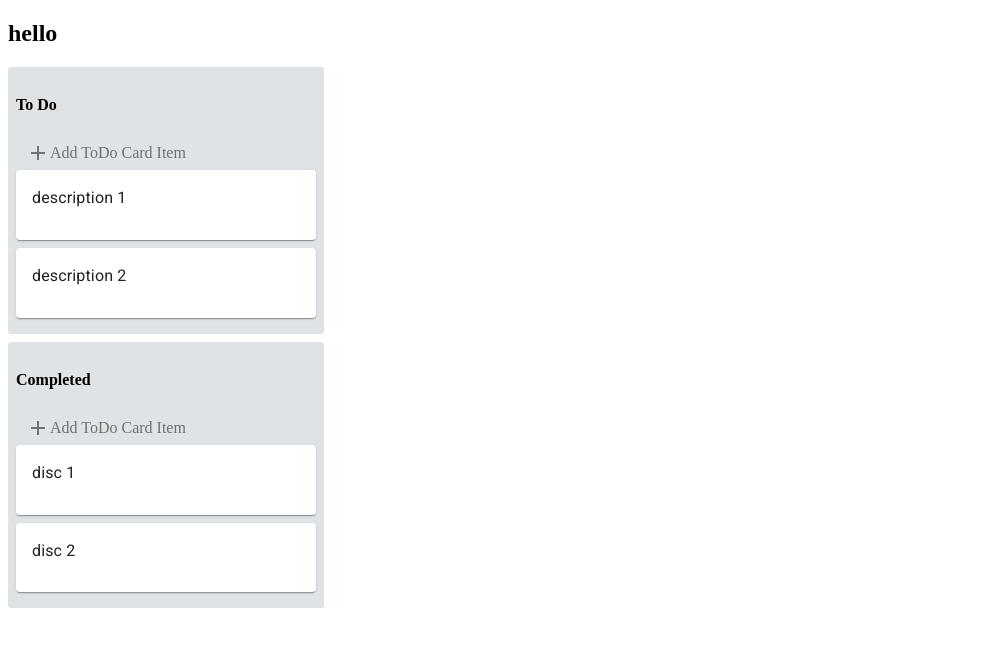
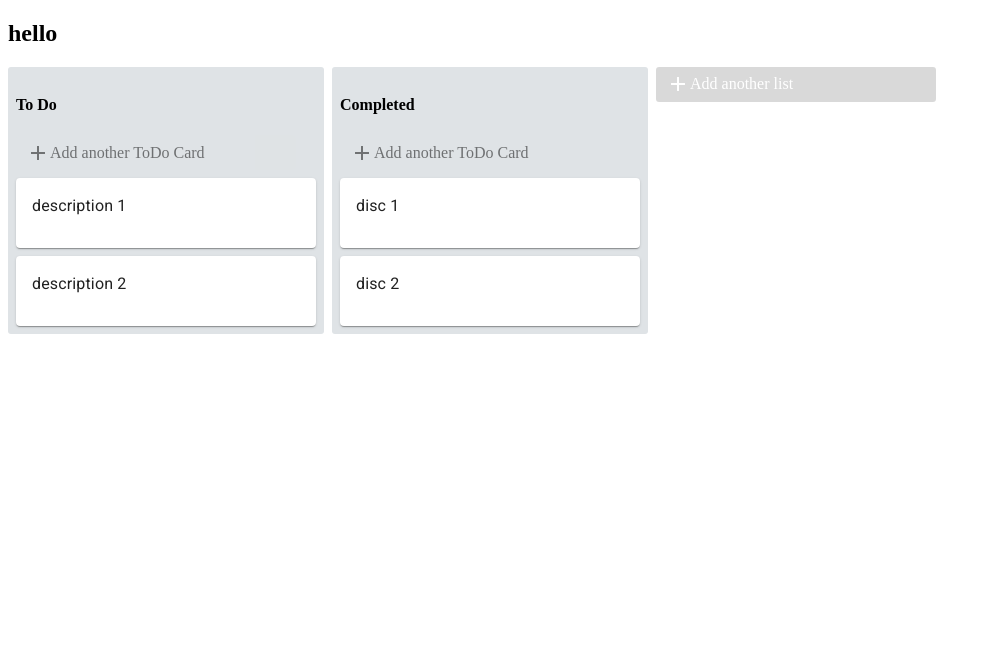
Before and after one commit to SanjayDookhoo/themeable-todo-react-app, a React (Create React App) app: page / in a window 1280 px wide. Shown: the top 646 px of the page, without its empty margins (0-991 px from the left). Built offline with nearby package versions, Linux system fonts and the light colour scheme.

Commit message:
added multi list functionality

```diff
--- a/src/actions/index.js
+++ b/src/actions/index.js
@@ -1,5 +1,7 @@
 export * from "./cardsActions";
+export * from "./listsActions";
 
 export const CONSTANTS ={
-    ADD_CARD: "ADD_CARD"
+    ADD_CARD: "ADD_CARD",
+    ADD_LIST: "ADD_LIST"
 }
--- a/src/actions/listsActions.js
+++ b/src/actions/listsActions.js
@@ -0,0 +1,8 @@
+import  {CONSTANTS } from "../actions";
+
+export const addList = (title) => {
+    return {
+        type: CONSTANTS.ADD_LIST,
+        payload: title
+    };
+};
--- a/src/components/ActionButton.js
+++ b/src/components/ActionButton.js
@@ -6,7 +6,7 @@ import Card from '@material-ui/core/Card';
 import Button from '@material-ui/core/Button';
 
 import {connect} from "react-redux"
-import {addCard} from "../actions";
+import {addList, addCard} from "../actions";
 
 class ActionButton extends React.Component{
     state ={
@@ -32,6 +32,16 @@ class ActionButton extends React.Component{
         })
     }
 
+    handleAddList = () => {
+        const {dispatch} = this.props;
+        const {text} = this.state
+
+        if(text){
+            dispatch(addList(text))
+        }
+        return;
+    }
+
     handleAddCard =()=>{
         const {dispatch,listID} = this.props;
         const {text} = this.state;
@@ -46,17 +56,32 @@ class ActionButton extends React.Component{
     }
 
     renderAddButton = () => {
+        const {list} = this.props;
+
+        const buttonText = list? "Add another list": "Add another ToDo Card";
+        const buttonTextOpacity = list ? 1 : 0.5;
+        const buttonTextColor = list? "white" : "inherit"
+        const buttonTextBackground = list? "rgba(0,0,0,0.15)": "inherit"
+
         return (
-            <div onClick={this.openForm} style={styles.addBtnStyle}>
+
+            <div onClick={this.openForm}
+                style={{
+                    ...styles.openFormButtonGroup,
+                    opacity:buttonTextOpacity,
+                    color:buttonTextColor,
+                    backgroundColor:buttonTextBackground
+                    }}>
                 <Icon>add</Icon>
-                <p>Add ToDo Card Item</p>
+                <p>{buttonText}</p>
             </div>
         )
     }
 
     renderForm = () => {
-        // const { list } = this.props;
-
+        const { list } = this.props;
+        const placeholder = list ? "Enter List Title": "Enter ToDo Card";
+        const buttonTitle = list ? "Add List": "Add ToDo Card";
         return <div>
             <Card style={{
                 minHeight: 80,
@@ -65,7 +90,7 @@ class ActionButton extends React.Component{
             }}>
                 {/*an auto height increasing text box*/}
                 <Textarea
-                    placeholder="enter to do item here"
+                    placeholder={placeholder}
                     autoFocus
                     onBlur={this.closeForm}
                     value={this.state.text}
@@ -83,11 +108,12 @@ class ActionButton extends React.Component{
             </Card>
             <div style={styles.formButtonGroup}>
                 <Button
-                    onMouseDown={this.handleAddCard} //onMouseDown function fires before onBlur Function, which is why onClick function was not used at this pointt
+                    //onMouseDown function fires before onBlur Function, which is why onClick function was not used at this pointt
+                    onMouseDown={list ? this.handleAddList : this.handleAddCard}
                     variant="contained"
                     style={{color:"white", backgroundColor:"#5aac44"}}
                 >
-                    Add ToDo Card
+                    {buttonTitle}
 
                 </Button>
 
@@ -106,28 +132,23 @@ class ActionButton extends React.Component{
     }
 
     render(){
-        const { completedList } = this.props;
-        if (completedList)
-            return null;
-        else{
-            if (this.state.formOpen )
-                return this.renderForm();
-            else
-                return this.renderAddButton();
-        }
+
+    if (this.state.formOpen )
+        return this.renderForm();
+    else
+        return this.renderAddButton();
 
     }
 }
 
 const styles={
-    addBtnStyle: {
-        opacity: 0.5,
+    openFormButtonGroup: {
         display: "flex",
         alignItems: "center",
-        curson: "pointer",
+        cursor: "pointer",
         borderRadius: 3,
         height: 35,
-        widht: 270,
+        width: 270,
         paddingLeft: 10
     },
     formButtonGroup: {
--- a/src/components/App.js
+++ b/src/components/App.js
@@ -1,6 +1,7 @@
 import React, {Component} from 'react';
 import List from "./List";
 import {connect} from "react-redux"
+import ActionButton from "./ActionButton"
 // import logo from './logo.svg';
 // import './App.css';
 
@@ -10,28 +11,29 @@ class App extends Component {
     return (
       <div className="App">
         <h2>hello</h2>
-        {/* <div style={styles.listContainer}> */}
+        <div style={styles.listContainer}>
+
           {/* <List title="first list"/> */}
           {lists.map(list => (
               <List
                 listID={list.id}
-              key={list.id}
+                key={list.id} /*performance update for react by including the id when mapping*/
                 title={list.title}
-              cards={list.cards} /> /*performance update for react by including the id when mapping*/
+                cards={list.cards} />
             ))}
-        {/* </div> */}
+            <ActionButton list />
+        </div>
       </div>
     );
   }
 }
 
-// const styles ={
-//   listContainer: {
-//     display: "flex",
-//     flexDirection:"row",
-//     marginRight: 8
-//   }
-// };
+const styles ={
+  listContainer: {
+    display: "flex",
+    flexDirection:"row"
+  }
+};
 
 const mapStateToProps = state => ({
   lists: state.lists
--- a/src/components/List.js
+++ b/src/components/List.js
@@ -9,7 +9,7 @@ const List = ({title,cards,listID}) => {
             <ActionButton listID={listID}/>
 
             {cards.map(cards =>(
-                 <Card key={cards.id} text={cards.text}/> //performance update for react by including the id when mapping
+                 <Card completed key={cards.id} text={cards.text}/> //performance update for react by including the id when mapping
             ))}
 
 
@@ -24,7 +24,7 @@ const styles={
         width: 300,
         padding:8,
         height: "100%",
-        marginBottom: 8
+        marginRight: 8
     }
 }
 
--- a/src/components/ListCard.js
+++ b/src/components/ListCard.js
@@ -17,7 +17,7 @@ const ListCard = ({text}) =>{
 
 const styles = {
     cardContainer: {
-        marginBottom: 8
+        marginTop: 8
     }
 }
 
--- a/src/reducers/listsReducer.js
+++ b/src/reducers/listsReducer.js
@@ -1,6 +1,7 @@
 import {CONSTANTS} from "../actions";
 
 let cardID=4;
+let listID=2
 
 const initialState = [
     {
@@ -35,6 +36,14 @@ const initialState = [
 
 const listsReducer = (state = initialState, action) => {
     switch(action.type) {
+        case CONSTANTS.ADD_LIST:
+            const newList ={
+                title:action.payload,
+                cards: [],
+                id: listID
+            }
+            listID +=1;
+            return [...state,newList];
         case CONSTANTS.ADD_CARD:
             const newCard ={
                 text:action.payload.text,
```
Lines whose indentation alone changed are shown as unchanged.
